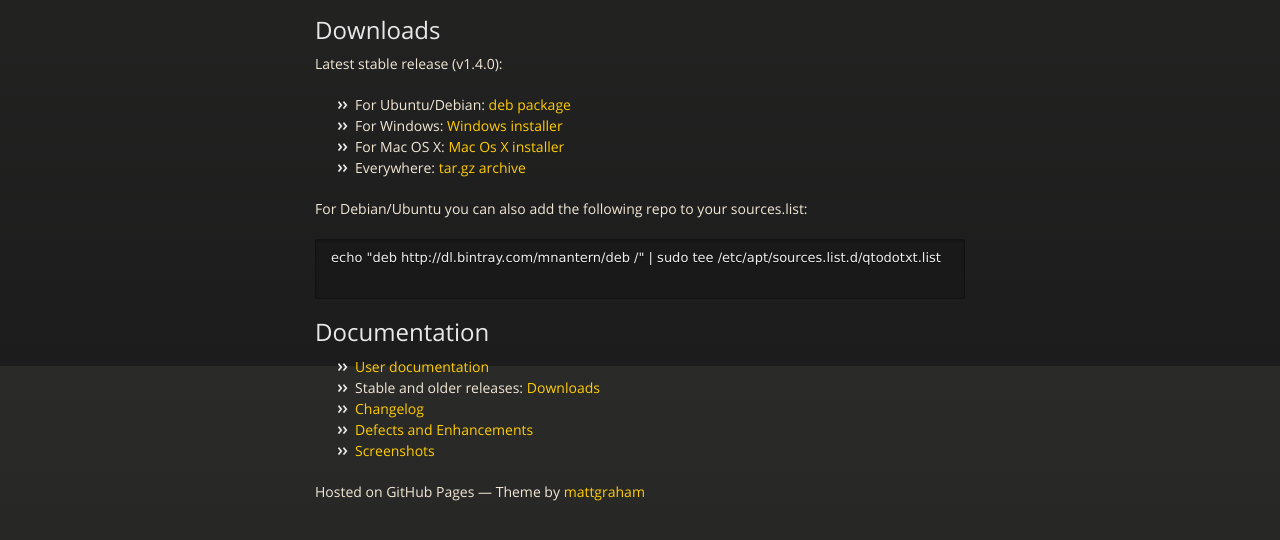
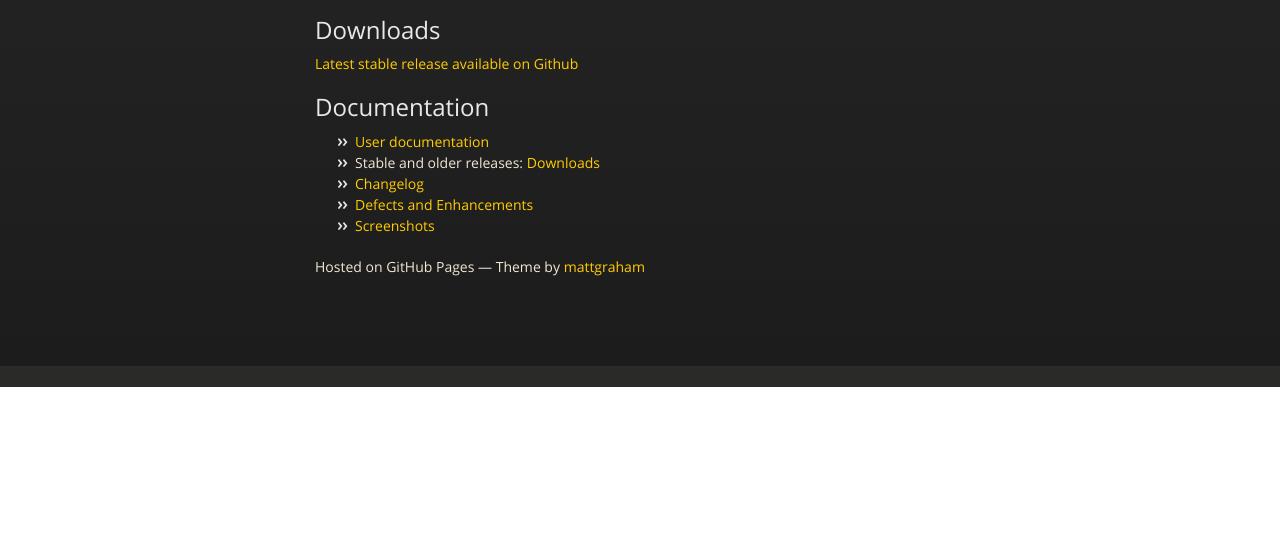
Before and after one commit to QTodoTxt/QTodoTxt, a plain HTML site: page index.html in a window 1280 px wide. Shown: the part 2034-2574 px from the top of the page. After the commit the page ends 2421 px from the top, so only its background shows below. Drawn offline with nearby package versions, Linux system fonts and the light colour scheme.

Commit message:
Removes old download links
Replaces them with a single link to the Github page.

```diff
--- a/index.html
+++ b/index.html
@@ -49,24 +49,11 @@
         <h2>
           <a name="downloads" class="anchor" href="#downloads"><span class="octicon octicon-link"></span></a>Downloads</h2>
 
-        <p>Latest stable release (v1.4.0):</p>
-
-        <ul>
-          <li>For Ubuntu/Debian: <a href="https://github.com/QTodoTxt/QTodoTxt/releases/download/v1.6.1/qtodotxt_1.6.1_all_deb.zip">deb package</a>
-          </li>
-          <li>For Windows: <a href="https://github.com/QTodoTxt/QTodoTxt/releases/download/v1.6.1/qtodotxt_1.6.1.exe">Windows installer</a>
-          </li>
-          <li>For Mac OS X: <a href="http://dl.bintray.com/mnantern/generic/QTodoTxt_1.4.0.dmg">Mac Os X installer</a>
-          </li>
-          <li>Everywhere: <a href="https://github.com/QTodoTxt/QTodoTxt/archive/v1.6.1.tar.gz">tar.gz archive</a>
-          </li>
-        </ul><p>For Debian/Ubuntu you can also add the following repo to your sources.list:</p>
-
-        <pre><code>echo "deb http://dl.bintray.com/mnantern/deb /" | sudo tee /etc/apt/sources.list.d/qtodotxt.list
-        </code></pre>
+        <p><a href="https://github.com/QTodoTxt/QTodoTxt#latest-stable-release">Latest stable release available on Github</a></p>
 
         <h2>
-          <a name="documentation" class="anchor" href="#documentation"><span class="octicon octicon-link"></span></a>Documentation</h2>
+          <a name="documentation" class="anchor" href="#documentation"><span class="octicon octicon-link"></span></a>Documentation
+        </h2>
 
         <ul>
           <li><a href="https://github.com/QTodoTxt/QTodoTxt/wiki/User-documentation">User documentation</a></li>
```
